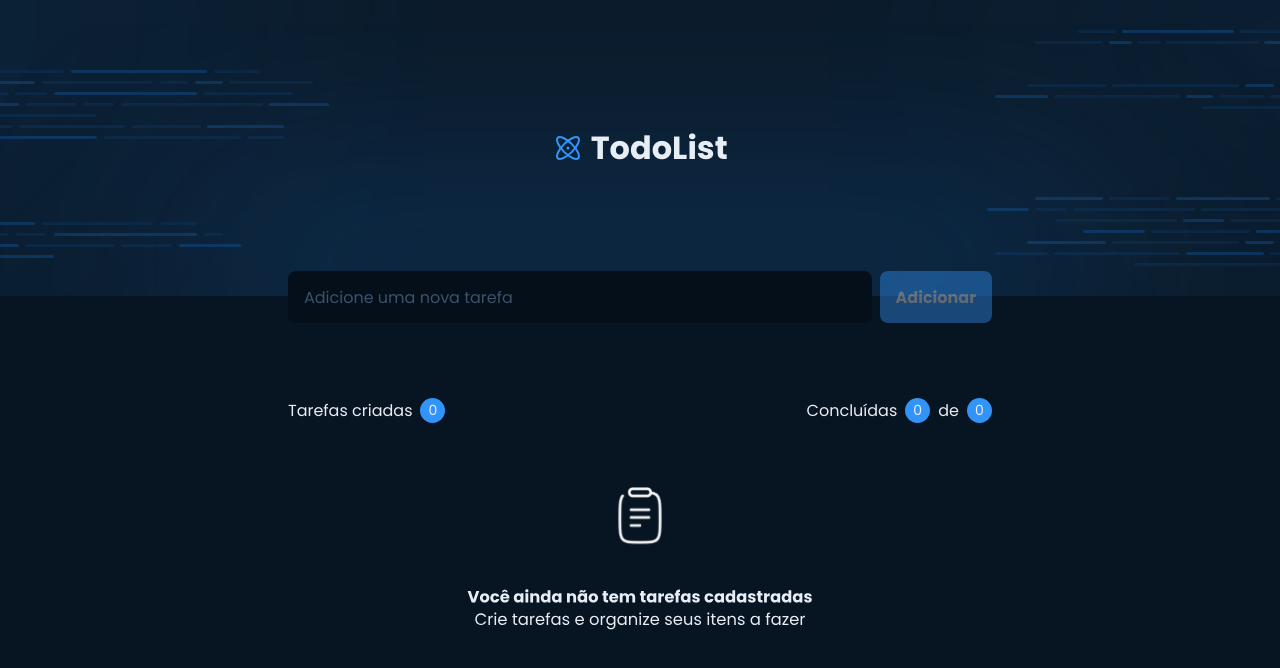
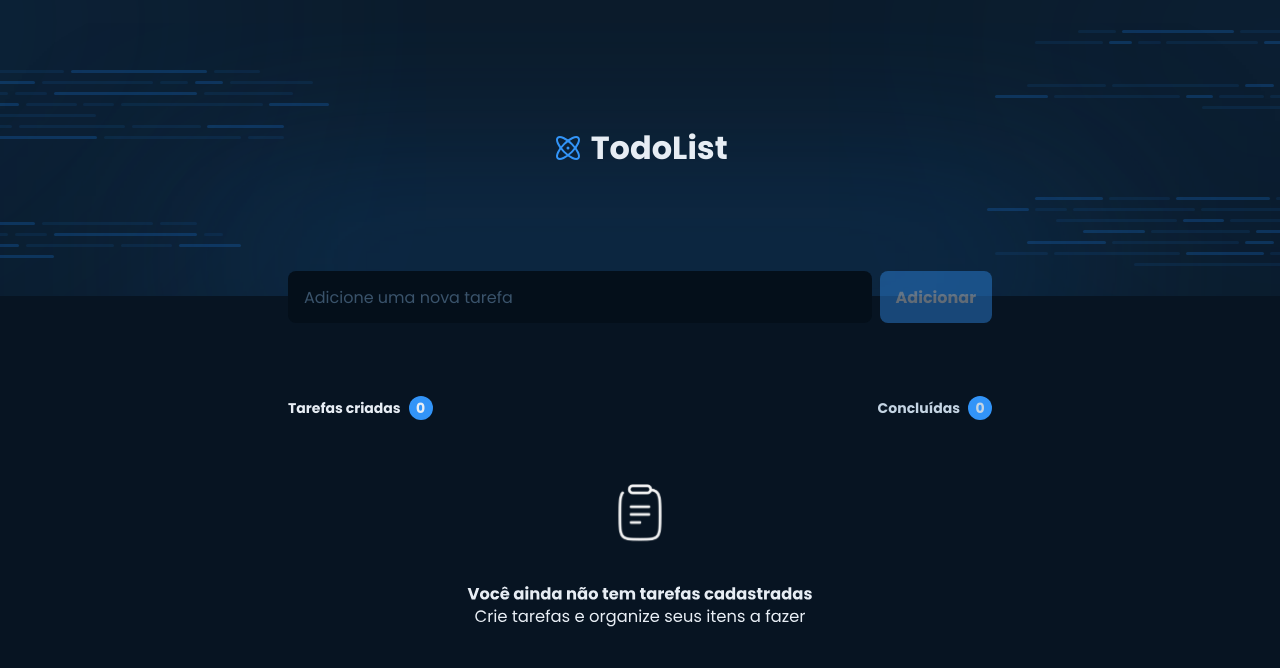
Before and after one commit to CaiquePrado/Todo, a React (Vite) app: page / in a window 1280 px wide. Shown: the top 668 px of the page. Built offline with nearby package versions, Linux system fonts and the light colour scheme.

Commit message:
feat: final adjustments

```diff
--- a/src/components/Score/index.tsx
+++ b/src/components/Score/index.tsx
@@ -15,7 +15,7 @@ export const Score = ({ todos }: ScoreProps) => {
       </p>
       <p>
         Concluídas
-        <span>{concluded}</span> de <span>{todos.length}</span>
+        <span>{concluded}</span>
       </p>
     </ScoreContainer>
   );
--- a/src/components/Score/styles.ts
+++ b/src/components/Score/styles.ts
@@ -6,20 +6,22 @@ export const ScoreContainer = styled.div`
   max-width: 46rem;
   width: 100%;
   display: flex;
-  margin-top: 6.375rem;
+  margin-top: 6.25rem;
   align-items: center;
   justify-content: space-between;
 
   p {
     display: flex;
     align-items: center;
+    font-weight: 700;
+    font-size: 0.875rem;
     justify-content: center;
     gap: 0.5rem;
 
     span {
       background-color: ${(props) => props.theme.blue};
-      width: 25px;
-      height: 25px;
+      width: 24px;
+      height: 24px;
       border-radius: 50%;
       font-size: 0.875rem;
       display: flex;
@@ -27,4 +29,8 @@ export const ScoreContainer = styled.div`
       justify-content: center;
     }
   }
+
+  p:last-child {
+    color: ${(props) => props.theme["gray-100"]};
+  }
 `;
```
